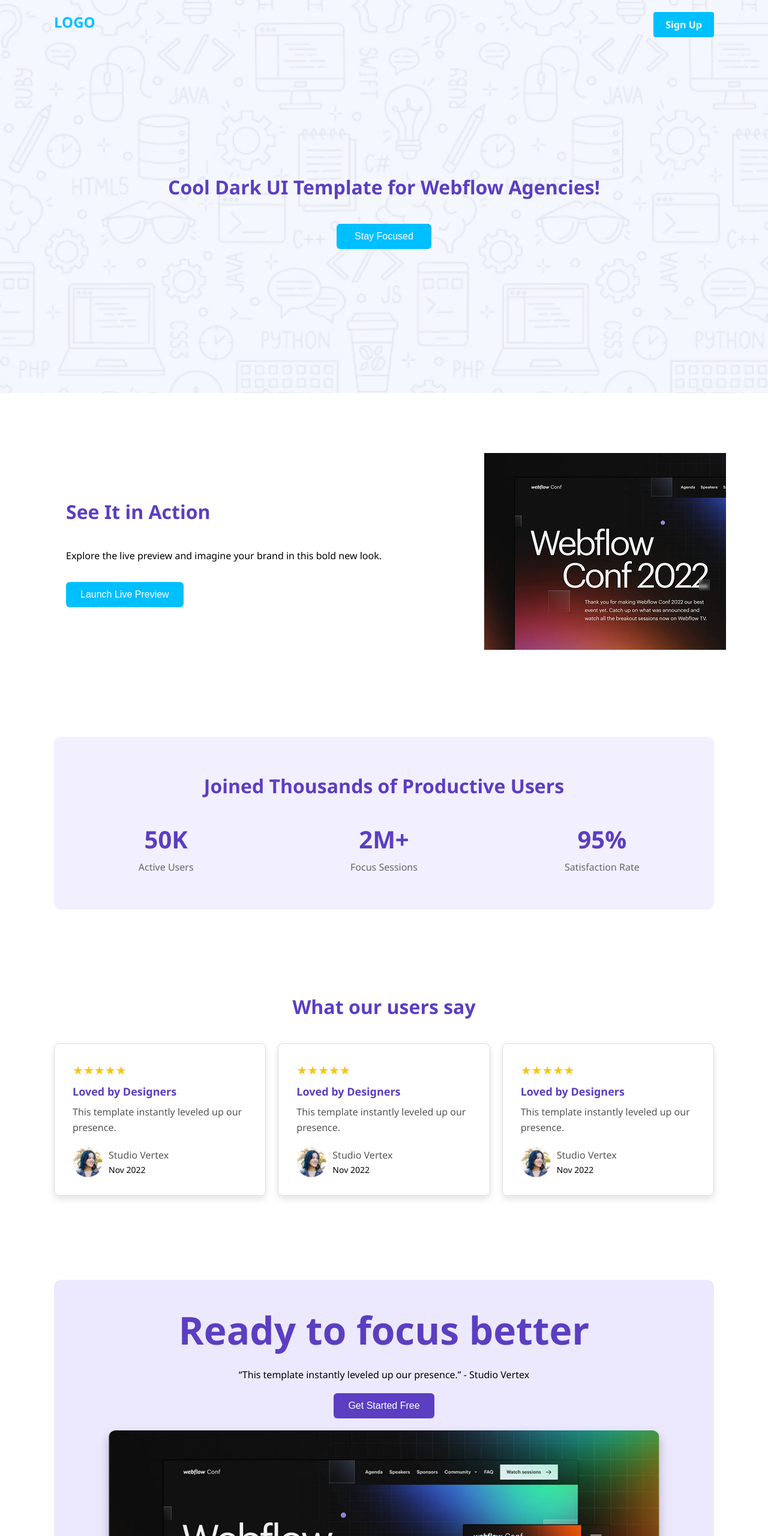
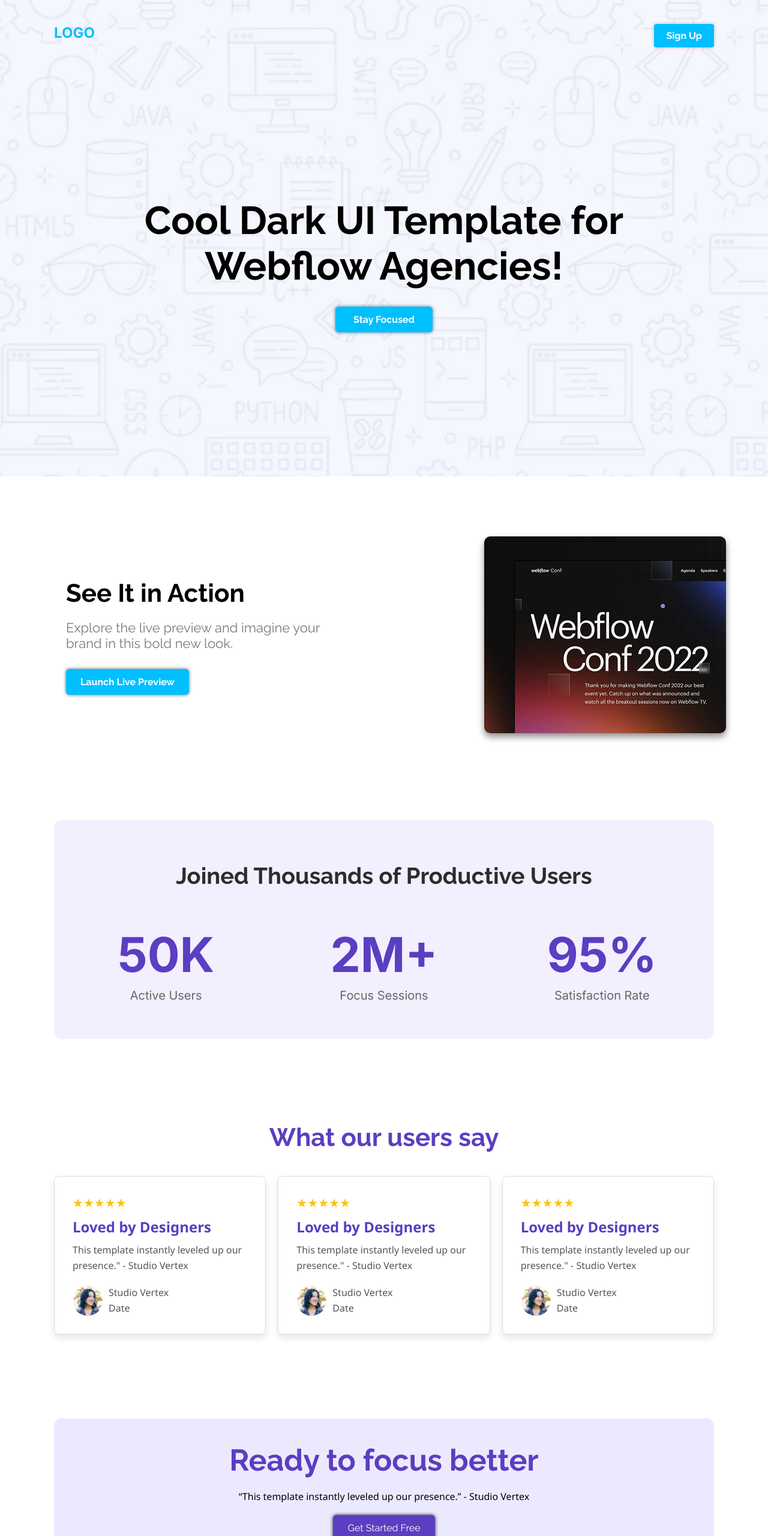
Before and after one commit to Anisur369/B12A01-MdAnisurRahman, a plain HTML site: page index.html in a window 1280 px wide. Shown: the top 2560 px of the page at 60% size. Drawn offline with Linux system fonts and the light colour scheme.

Commit message:
first commit

```diff
--- a/index.html
+++ b/index.html
@@ -3,23 +3,26 @@
 <head>
   <meta charset="UTF-8" />
   <meta name="viewport" content="width=device-width, initial-scale=1.0" />
-  <title>Dark Webflow UI</title>
+  <title>Dark UI</title>
   <link rel="stylesheet" href="style.css" />
 </head>
 <body>
-    <!-- Dark UI banner section with logo,sign-up button & main content for Webflow agencies -->
     <div class="banner-background">
         <div class="container">
-            <div class="logo">LOGO</div>
+            <div class="banner-wrapper">
+                <div class="logo">LOGO</div>
                 <a href="#" class="signup-btn">Sign Up</a>
+            </div>
+            <div class="banner-content">
                 <div class="main-content">
                     <h1>Cool Dark UI Template for Webflow Agencies!</h1>
                     <button class="focus-btn">Stay Focused</button>
+                </div>
             </div>
         </div>
     </div>
-    <!-- Action section with a call to action and live preview image -->
-    <div class="action">
+
+    <section class="action">
         <div class="container">
             <div class="action-wrapper">
                 <div class="action-left">
@@ -28,16 +31,16 @@
                     <button>Launch Live Preview</button>
                 </div>
                 <div class="action-right">
-                    <img src="./Assets/wc-mini.png" alt="Webflow Conference Preview">
+                    <img src="./Assets/wc-mini.png" alt="Conference Preview">
                 </div>
             </div>
         </div>
-    </div>
-    <!-- Productive users section with stats -->
-    <div class="productive_users">
+    </section>
+
+    <section class="productive_users">
         <div class="container">
             <div class="productive-wrapper">
-                <h1>Joined Thousands of Productive Users</h1>
+                <h2>Joined Thousands of Productive Users</h2>
                 <div class="stats">
                     <div class="stat-item">
                         <div class="number">50K</div>
@@ -54,9 +57,9 @@
                 </div>
             </div>
         </div>
-    </div>
-    <!-- Review section with user testimonials -->
-    <div class="review">
+    </section>
+
+    <section class="review">
         <div class="container">
             <div class="reviews-section">
                 <h2 class="reviews-title">What our users say</h2>
@@ -64,45 +67,45 @@
                     <div class="review-card">
                         <div class="stars">★★★★★</div>
                         <h3>Loved by Designers</h3>
-                        <p>This template instantly leveled up our presence.</p>
+                        <p>This template instantly leveled up our presence." - Studio Vertex</p>
                         <div class="reviewer">
                             <img src="./Assets/avatar.png" alt="Reviewer Avatar">
-                            <span>
+                            <div>
                                 <p class="reviewer-name">Studio Vertex</p>
-                                <p class="date">Nov 2022</p>
-                            </span>
+                                <p class="date">Date</p>
+                            </div>
                         </div>
                     </div>
                     <div class="review-card">
                         <div class="stars">★★★★★</div>
                         <h3>Loved by Designers</h3>
-                        <p>This template instantly leveled up our presence.</p>
+                        <p>This template instantly leveled up our presence." - Studio Vertex</p>
                         <div class="reviewer">
                             <img src="./Assets/avatar.png" alt="Reviewer Avatar">
-                            <span>
+                            <div>
                                 <p class="reviewer-name">Studio Vertex</p>
-                                <p class="date">Nov 2022</p>
-                            </span>
+                                <p class="date">Date</p>
+                            </div>
                         </div>
                     </div>
                     <div class="review-card">
                         <div class="stars">★★★★★</div>
                         <h3>Loved by Designers</h3>
-                        <p>This template instantly leveled up our presence.</p>
+                        <p>This template instantly leveled up our presence." - Studio Vertex</p>
                         <div class="reviewer">
                             <img src="./Assets/avatar.png" alt="Reviewer Avatar">
-                            <span>
+                            <div>
                                 <p class="reviewer-name">Studio Vertex</p>
-                                <p class="date">Nov 2022</p>
-                            </span>
+                                <p class="date">Date</p>
+                            </div>
                         </div>
                     </div>
                 </div>
             </div>
         </div>
-    </div>
-    <!-- overflow section with conference info -->
-    <div class="overflow">
+    </section>
+
+    <section class="overflow">
         <div class="container">
             <div class="overflow-wrapper">
                 <div class="better-focus">
@@ -115,13 +118,13 @@
                 </div>
             </div>
         </div>
-    </div>
+    </section>
 
-    <div class="contact">
+    <section class="contact">
         <div class="container">
             <div class="contact-wrapper">
                 <div class="contact-left">
-                    Let’s Get in Touch
+                    Let's Get in Touch
                 </div>
                 <div class="contact-right">
                     <label for="email">Email</label>
@@ -131,13 +134,33 @@
                     <input type="text" id="name" placeholder="Full Name" />
 
                     <label for="message">Message</label>
-                    <textarea id="message" rows="4" placeholder="Write your message..."></textarea>
-
+                    <textarea id="message" rows="4" placeholder="Write your message..." ></textarea>
                     <button type="submit">Get in Touch</button>
                 </div>
             </div>
         </div>
-    </div>
+    </section>
 
+    <footer class="footer">
+        <div class="container">
+            <div class="footer-wrapper">
+                <div class="footer-logo">
+                    <h2>LOGO</h2>
+                </div>
+                <div class="tagline">
+                    Ready to elevate your online presence? Contact us today to discuss your project and discover how we can bring your vision to life.
+                </div>
+                <nav class="nav">
+                    <ul>
+                        <li><a href="#">Home</a></li>
+                        <li><a href="#">About</a></li>
+                        <li><a href="#">How it Works</a></li>
+                        <li><a href="#">Services</a></li>
+                    </ul>
+                </nav>
+            </div>
+        </div>
+    </footer>
+</div>
 </body>
 </html>
--- a/style.css
+++ b/style.css
@@ -1,8 +1,20 @@
+/* google-fonts Raleway, Inter */
+@import url('https://fonts.googleapis.com/css2?family=Inter:ital,opsz,wght@0,14..32,100..900;1,14..32,100..900&family=Raleway:ital,wght@0,100..900;1,100..900&display=swap');
+
+/* Reset some default styles */
+body, h1, h2, h3, p, ul, li {
+    margin: 0;
+    padding: 0;
+    list-style: none;
+}
+/* Reset box model */
 * {
     margin: 0;
     padding: 0;
     box-sizing: border-box;
 }
+
+/* Body layout styles start */
 .banner-background {
     background: url(./Assets/Hero-bg.png);
     background-repeat: no-repeat;
@@ -14,23 +26,21 @@
     margin: 0 auto;
     font-family: 'Segoe UI', sans-serif;
     padding: 40px 20px;
-    position: relative;
 }
+/* Body layout styles end */
 
 /* banner layout css start */
+.banner-wrapper {
+    display: flex;
+    justify-content: space-between;
+}
 .logo {
-    position: absolute;
-    top: 20px;
-    left: 20px;
     color: #00bfff;
     font-size: 1.5rem;
     font-weight: bold;
+    font-family: "Inter", sans-serif;
 }
-
 .signup-btn {
-    position: absolute;
-    top: 20px;
-    right: 20px;
     background-color: #00bfff;
     color: #fff;
     padding: 10px 20px;
@@ -39,20 +49,25 @@
     cursor: pointer;
     text-decoration: none;
     font-weight: bold;
+    font-family: "Raleway", sans-serif;
+    font-size: 16px;
+    transition: background-color 0.3s ease;
+    box-shadow: 0px 0px 5px 1px #0000002b;
 }
-
+.signup-btn:hover {
+    background-color: #008ecc;
+}
 .main-content {
     width: 905px;
     text-align: center;
     margin: 250px auto 200px auto;
 }
-
 .main-content h1 {
     font-size: 4.0625rem;
     margin-bottom: 30px;
     color: #000000;
+    font-family: "Raleway", sans-serif;
 }
-
 .focus-btn {
     background-color: #00bfff;
     color: white;
@@ -60,10 +75,12 @@
     border-radius: 6px;
     border: none;
     cursor: pointer;
-    font-size: 1rem;
+    font-size: 16px;
+    font-family: "Raleway", sans-serif;
     transition: background-color 0.3s ease;
+    font-weight: bold;
+    box-shadow: 0px 0px 5px 1px #00000066;
 }
-
 .focus-btn:hover {
     background-color: #008ecc;
 }
@@ -80,23 +97,22 @@
     padding: 60px 20px;
     color: #000000;
 }
-
 .action-left {
     max-width: 50%;
 }
-
 .action-left h1 {
-    font-size: 2.2rem;
+    font-size: 42px;
     margin-bottom: 20px;
+    font-family: 'Raleway';
     color: black;
 }
-
 .action-left p {
-    font-size: 1rem;
+    font-size: 22px;
     margin-bottom: 30px;
-    line-height: 1.6;
+    font-family: 'Raleway';
+    color: #2524329c;
+    width: 85%;
 }
-
 .action-left button {
     background-color: #00bfff;
     color: white;
@@ -104,19 +120,26 @@
     padding: 12px 24px;
     border-radius: 6px;
     cursor: pointer;
-    font-size: 1rem;
+    font-size: 16px;
+    font-family: 'Raleway';
+    font-weight: bold;
     transition: background-color 0.3s ease;
+    box-shadow: 0px 0px 5px 1px #0000006b;
 }
-
 .action-left button:hover {
     background-color: #0099cc;
 }
-
 .right img {
     max-width: 100%;
     height: auto;
     border-radius: 8px;
     box-shadow: 0 8px 16px rgba(0,0,0,0.25);
+}
+.action-right img {
+    height: 100%;
+    width: 100%;
+    border-radius: 10px;
+    box-shadow: 0 6px 12px rgb(0 0 0 / 45%);
 }
 /* action layout css end */
 
@@ -129,34 +152,32 @@
     color: #2c2c2c;
     text-align: center;
 }
-
-.container h1 {
-    font-size: 2rem;
-    margin-bottom: 40px;
-    color: #5b3ec1;
+.productive-wrapper h2 {
+    font-family: "Raleway", sans-serif;
+    font-size: 38px;
+    margin: 10px 0 60px 0;
+    font-weight: bold;
 }
-
 .stats {
     display: flex;
     justify-content: space-around;
     gap: 30px;
     flex-wrap: wrap;
 }
-
 .stat-item {
     flex: 1 1 200px;
 }
-
 .stat-item .number {
-    font-size: 2.5rem;
+    font-size: 80px;
     font-weight: bold;
+    font-family: 'Inter';
     color: #5b3ec1;
 }
-
 .stat-item .label {
-    font-size: 1rem;
+    font-size: 20px;
     color: #666;
     margin-top: 8px;
+    font-family: 'Inter';
 }
 /* productive_user layout css end */
 
@@ -167,19 +188,18 @@
     color: #333;
     padding: 60px 0;
 }
-
 .reviews-title {
-    font-size: 2rem;
+    font-size: 42px;
     margin-bottom: 40px;
     color: #5b3ec1;
+    font-weight: bold;
+    font-family: "Raleway", sans-serif;
 }
-
 .review-grid {
     display: flex;
     justify-content: space-between;
     gap: 20px;
 }
-
 .review-card {
     background-color: #ffffff;
     border: 1px solid #ddd;
@@ -189,31 +209,26 @@
     box-shadow: 0 6px 12px rgba(0,0,0,0.1);
     text-align: left;
 }
-
 .review-card .stars {
     color: #f5c518;
     font-size: 20px;
     margin-bottom: 10px;
 }
-
 .review-card h3 {
-    font-size: 18px;
+    font-size: 24px;
     margin-bottom: 10px;
     color: #5b3ec1;
 }
-
 .review-card p {
     font-size: 16px;
     color: #555;
     line-height: 1.6;
 }
-
 .reviewer {
     display: flex;
     align-items: center;
     margin: 20px 0 0 0;
 }
-
 .reviewer img {
     width: 50px;
     height: 50px;
@@ -234,13 +249,13 @@
     text-align: center;
     margin-bottom: 60px;
 }
-
 .better-focus h1 {
-    font-size: 4rem;
+    font-size: 50px;
     color: #5b3ec1;
     margin-bottom: 20px;
+    font-weight: bold;
+    font-family: "Raleway", sans-serif;
 }
-
 .cta-btn {
     background-color: #5b3ec1;
     color: white;
@@ -248,25 +263,27 @@
     border: none;
     border-radius: 6px;
     cursor: pointer;
-    font-size: 1rem;
+    font-size: 16px !important;
     transition: background-color 0.3s ease;
     margin: 20px 0;
+    font-family: 'Raleway' !important;
+    box-shadow: 0px 0px 5px 1px #000000a3;
 }
-
 .cta-btn:hover {
     background-color: #472b9e;
+    font-size: 16px;
+    /* font-weight: 500; */
+    font-family: "Raleway", sans-serif;
 }
-
 .overflow-image img {
     width: 90%;
     height: auto;
-    border-radius: 12px;
+    border-radius: 50px;
     box-shadow: 0 8px 16px rgba(0,0,0,0.25);
 }
 /* overflow layout css end */
 
 /* contact layout css start */
-
 .contact-wrapper {
     display: flex;
     justify-content: space-between;
@@ -274,32 +291,29 @@
     padding: 60px 20px;
     font-family: 'Segoe UI', sans-serif;
     margin: 0 auto;
-    /* background-color: #f3f3ff; */
     border-radius: 12px;
-    /* box-shadow: 0 6px 12px rgba(0, 0, 0, 0.1); */
 }
-
 .contact-left {
     flex: 1;
-    font-size: 5rem;
+    font-size: 97px;
     font-weight: bold;
     color: #4a4aff;
     padding-right: 40px;
+    font-family: "Raleway", sans-serif;
 }
-
 .contact-right {
     flex: 1;
     display: flex;
     flex-direction: column;
     gap: 20px;
 }
-
 .contact-right label {
-    font-size: 1rem;
+    font-size: 18px;
     color: #333;
     margin-bottom: 6px;
+    font-family: 'Inter';
+    font-weight: 500;
 }
-
 .contact-right input,
 .contact-right textarea {
     padding: 12px;
@@ -309,7 +323,6 @@
     outline: none;
     resize: vertical;
 }
-
 .contact-right button {
     padding: 12px;
     background-color: #4a4aff;
@@ -320,9 +333,57 @@
     cursor: pointer;
     transition: background-color 0.3s ease;
 }
-
 .contact-right button:hover {
     background-color: #3a3ae6;
 }
+/* contact layout css end */
 
-/* contact layout css end */
+/* footer layout css start */
+.footer-wrapper {
+    width: 100%;
+    margin: 80px auto;
+    font-family: 'Segoe UI', sans-serif;
+    text-align: center;
+    color: #333;
+}
+.footer-logo h2 {
+    font-size: 100px;
+    color: #4a4aff;
+    font-weight: bold;
+    font-family: 'Inter';
+    margin: auto;
+    margin: 20px 0;
+}
+.tagline {
+    font-size: 1rem;
+    color: #666;
+    max-width: 700px;
+    margin: 0 auto 40px auto;
+    line-height: 1.6;
+}
+.nav-links {
+    display: flex;
+    justify-content: center;
+    gap: 30px;
+}
+.nav-links a {
+    text-decoration: none;
+    color: #4a4aff;
+    font-size: 0.95rem;
+    font-weight: 500;
+    transition: color 0.3s ease;
+}
+.nav-links a:hover {
+    color: #2f2fff;
+}
+nav.nav ul {
+    display: flex;
+    text-align: center;
+    justify-content: center;
+    list-style-type: none;
+}
+.nav a {
+    margin: 0px 15px;
+    text-decoration: none;
+}
+/* footer layout css end */
```
